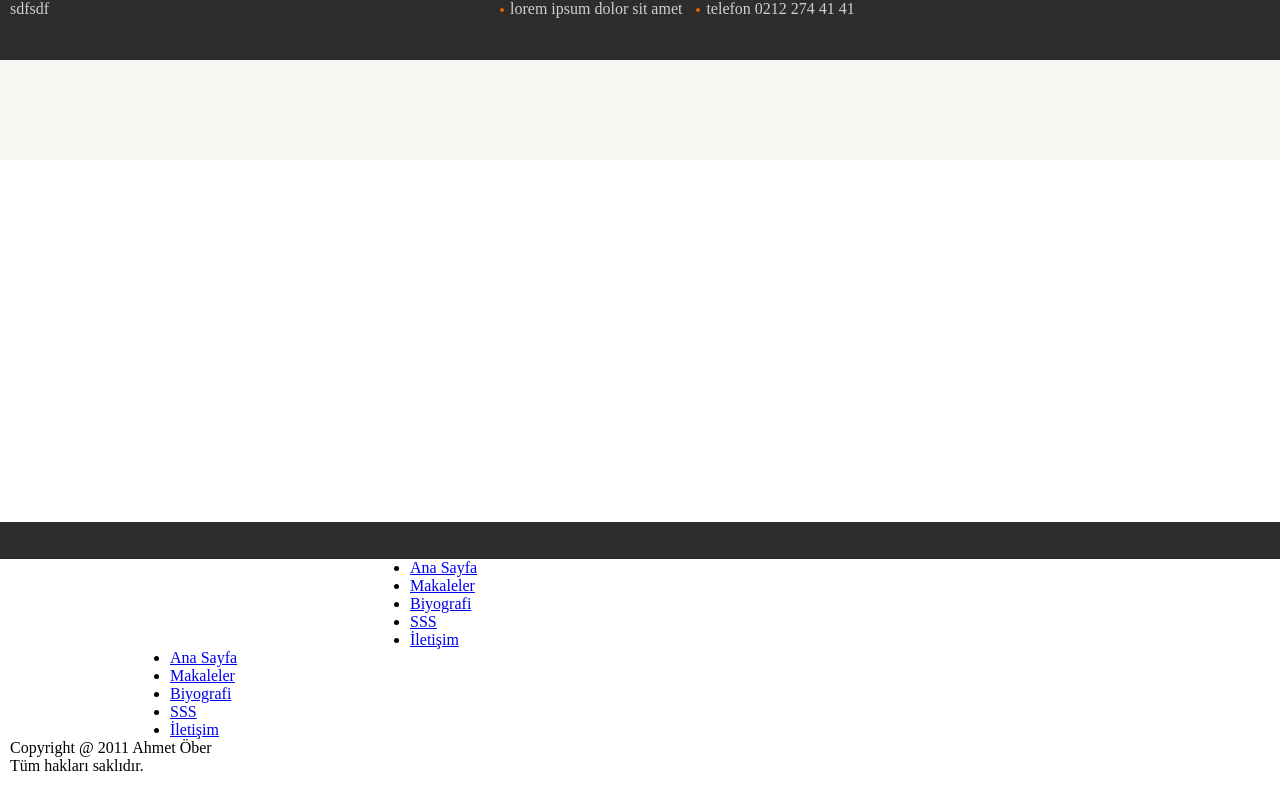
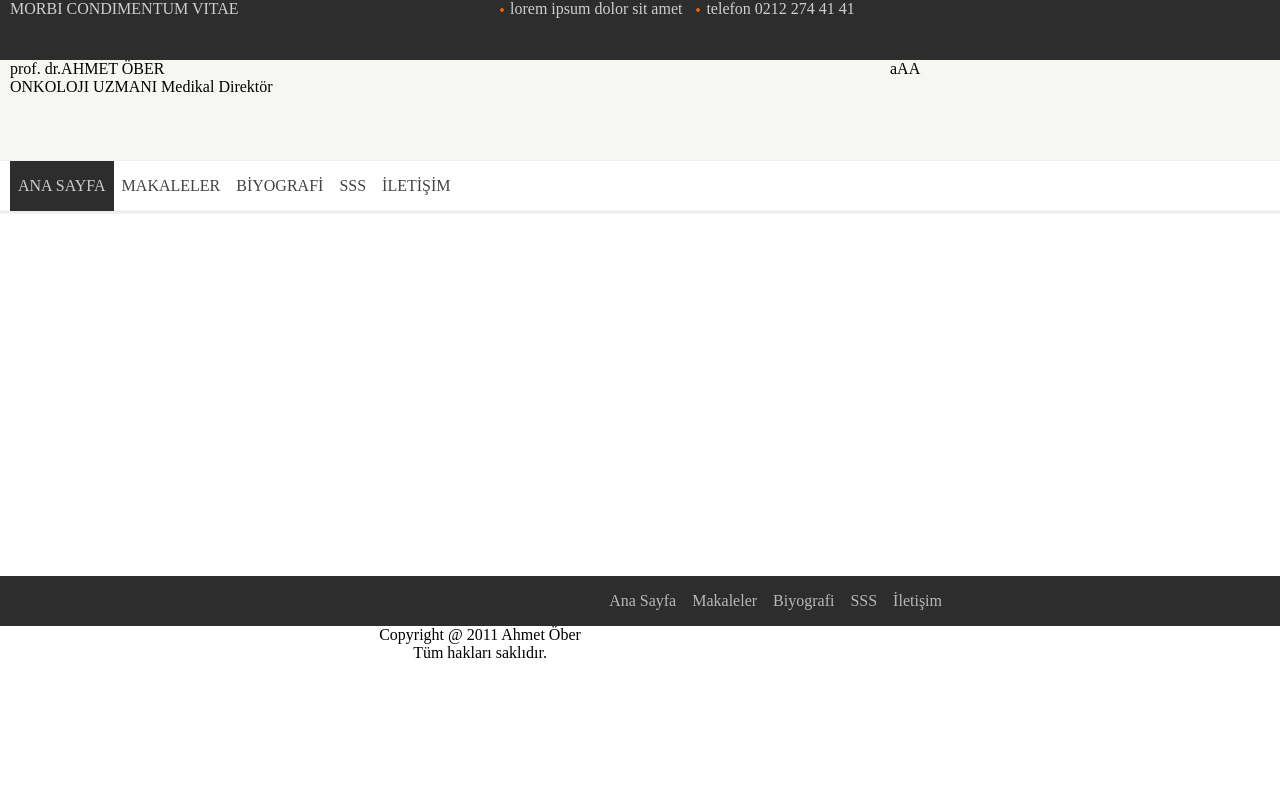
Before and after one commit to selimober/ao, a Python web app: template templates/index.html in a window 1280 px wide. Run offline with Jinja, Linux system fonts and the light colour scheme; the template is opened without the code that fills it, so the values that code supplies are empty; style sheets or scripts are compiled from the project's sources.

Commit message:
Base template styling

```diff
--- a/public/static/css/reset.css
+++ b/public/static/css/reset.css
@@ -200,3 +200,9 @@ svg {
 */
   overflow: hidden;
 }
+
+/* For ahmetober.com */
+a:link {text-decoration:none;}
+a:visited {text-decoration:none;}
+a:hover {text-decoration:none;}
+a:active {text-decoration:none;}
--- a/public/static/css/style.less
+++ b/public/static/css/style.less
@@ -1,9 +1,16 @@
 @color_dark_bg: #2d2d2d;
 @color_light_bg: #f6f6f3;
 @color_light_fg: #cfcfcf;
+@color_topmenu_unactive: #434343;
+@color_bottommenu_fg: #b8b8b8;
+@color_header2_bottomborder: #f0f0ed;
 
 .lightfg {
     color: @color_light_fg;
+}
+
+.text-center {
+    text-align: center;
 }
 
 #header1 {
@@ -13,11 +20,8 @@
 
 #header2 {
     background-color: @color_light_bg;
+    border-bottom: 1px solid @color_header2_bottomborder;
     height: 100px;
-}
-
-#menubar {
-    height: 42px;
 }
 
 #content {
@@ -25,8 +29,6 @@
 }
 
 #footer {
-    background-color: @color_dark_bg;
-    height: 37px;
 }
 
 .reddot {
@@ -34,3 +36,72 @@
     margin-left: 10px;
     padding-left: 10px;
 }
+
+
+/************
+ * TOP MENU *
+ ************/
+
+#topMenuBar {
+    background: url("/static/img/topmenu_bottom.jpg") repeat-x bottom;
+    padding-bottom: 3px;
+}
+
+#top_menu {
+}
+
+#top_menu li {
+    float: left;
+    list-style: none;
+    /*background: url("/static/img/topmenu_arrow.gif") no-repeat center -10px;*/
+}
+
+#top_menu li a span.linkbox {
+    color: @color_topmenu_unactive;
+}
+
+#top_menu li a:hover span.linkbox {
+    background-color: @color_dark_bg;
+    color: @color_light_fg;
+}
+
+#top_menu li a.active span.linkbox {
+    color: @color_light_fg;
+    background-color: @color_dark_bg;
+}
+
+#top_menu span.linkbox {
+    display: block;
+    padding: 1em 0.5em;
+}
+
+/***************
+ * BOTTOM MENU *
+ ***************/
+
+#bottomMenuBar {
+    background-color: @color_dark_bg;
+}
+
+#bottom_menu {
+    float: right;
+}
+
+#bottom_menu li {
+    float: left;
+    list-style: none;
+    /*background: url("/static/img/topmenu_arrow.gif") no-repeat center -10px;*/
+}
+
+#bottom_menu li a span.linkbox {
+    color: @color_bottommenu_fg;
+}
+
+#bottom_menu li a:hover span.linkbox {
+    text-decoration: underline;
+}
+
+#bottom_menu span.linkbox {
+    display: block;
+    padding: 1em 0.5em;
+}
--- a/templates/base.html
+++ b/templates/base.html
@@ -7,12 +7,12 @@
     <link rel="stylesheet" type="text/css" media="all" href="{{ STATIC_URL }}css/reset.css"/>
     <link rel="stylesheet" type="text/css" media="all" href="{{ STATIC_URL }}css/960_12_col.css"/>
     <link rel="stylesheet/less" type="text/css" href="{{ STATIC_URL }}css/style.less">
-    <script type="text/javascript" src="{{ STATIC_URL }}less-1.1.5.min.js" ></script>
+    <script type="text/javascript" src="{{ STATIC_URL }}less-1.1.5.min.js"></script>
 </head>
 <body>
 <div id="header1">
     <div class="container_12 lightfg">
-        <div class="grid_6">sdfsdf</div>
+        <div class="grid_6">MORBI CONDIMENTUM VITAE</div>
         <div class="grid_6">
             <span class="reddot">lorem ipsum dolor sit amet</span>
             <span class="reddot">telefon 0212 274 41 41</span>
@@ -21,11 +21,32 @@
 </div>
 
 <div id="header2">
-    <div class="container_12"></div>
+    <div class="container_12">
+        <div class="grid_11">
+            <div>
+                <span>prof. dr.</span><span>AHMET ÖBER</span>
+            </div>
+            <div>
+                <span>ONKOLOJI UZMANI</span>
+                <span>Medikal Direktör</span>
+            </div>
+        </div>
+        <div class="grid_1">aAA</div>
+    </div>
 </div>
 
-<div id="menuBar">
-    <div class="container_12"></div>
+<div id="topMenuBar">
+    <div class="container_12">
+        <div class="grid_12">
+            <ul id="top_menu">
+                <li>{% block home_url %}<a href="/ahmetober"><span class="linkbox">ANA SAYFA</span></a>{% endblock %}</li>
+                <li>{% block articles_url %}<a href="articles"><span class="linkbox">MAKALELER</span></a>{% endblock %}</li>
+                <li>{% block cv_url %}<a href="cv"><span class="linkbox">BİYOGRAFİ</span></a>{% endblock %}</li>
+                <li>{% block sss_url %}<a href="sss"><span class="linkbox">SSS</span></a>{% endblock %}</li>
+                <li>{% block contact_url %}<a href="contact"><span class="linkbox">İLETİŞİM</span></a>{% endblock %}</li>
+            </ul>
+        </div>
+    </div>
 </div>
 
 <div id="content">
@@ -36,18 +57,6 @@
     <div class="container_12"></div>
 </div>
 
-<div class="container_12">
-    <div class="grid_7 prefix_5">
-        <ul class="top_menu">
-            <li>{% block home_url %}<a href="/ahmetober">Ana Sayfa</a>{% endblock %}</li>
-            <li>{% block articles_url %}<a href="articles">Makaleler</a>{% endblock %}</li>
-            <li>{% block cv_url %}<a href="cv">Biyografi</a>{% endblock %}</li>
-            <li>{% block sss_url %}<a href="sss">SSS</a>{% endblock %}</li>
-            <li>{% block contact_url %}<a href="contact">İletişim</a>{% endblock %}</li>
-        </ul>
-    </div>
-</div>
-
 <div class="content">
     <div class="container_12">
         {% block content %}{% endblock %}
@@ -55,18 +64,23 @@
 </div>
 
 <div class="footer">
+    <div id="bottomMenuBar">
+        <div class="container_12">
+            <div class="grid_12">
+                <ul id="bottom_menu">
+                    <li><a href="/ahmetober"><span class="linkbox">Ana Sayfa</span></a></li>
+                    <li><a href="articles"><span class="linkbox">Makaleler</span></a></li>
+                    <li><a href="cv"><span class="linkbox">Biyografi</span></a></li>
+                    <li><a href="sss"><span class="linkbox">SSS</span></a></li>
+                    <li><a href="contact"><span class="linkbox">İletişim</span></a></li>
+                </ul>
+            </div>
+        </div>
+    </div>
     <div class="container_12">
-        <div class="grid_8 suffix_2 prefix_2 bottom_menu_container">
-            <ul class="text-center">
-                <li><a href="/ahmetober">Ana Sayfa</a></li>
-                <li><a href="articles">Makaleler</a></li>
-                <li><a href="cv">Biyografi</a></li>
-                <li><a href="sss">SSS</a></li>
-                <li><a href="contact">İletişim</a></li>
-            </ul>
-        </div>
         <div class="grid_12">
             <p class="text-center">Copyright @ 2011 Ahmet Öber</p>
+
             <p class="text-center">Tüm hakları saklıdır.</p>
         </div>
     </div>
--- a/templates/index.html
+++ b/templates/index.html
@@ -1,7 +1,7 @@
 {% extends "base.html" %}
 
 {% block home_url %}
-    <a href="/ahmetober" class="active">Ana Sayfa</a>
+    <a href="/ahmetober" class="active"><span class="linkbox">ANA SAYFA</span></a>
 {% endblock %}
 
 
```
Also changed, not shown: public/static/img/home_portrait.jpg (added), public/static/img/topmenu_arrow.gif (added), public/static/img/topmenu_bottom.jpg (added).
